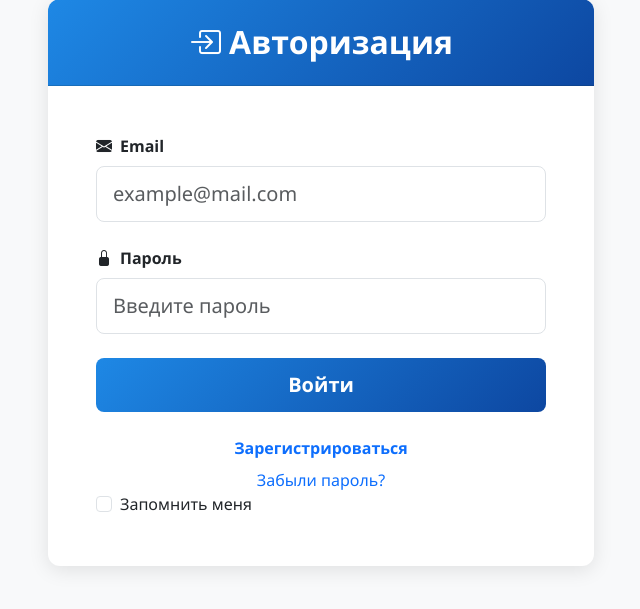
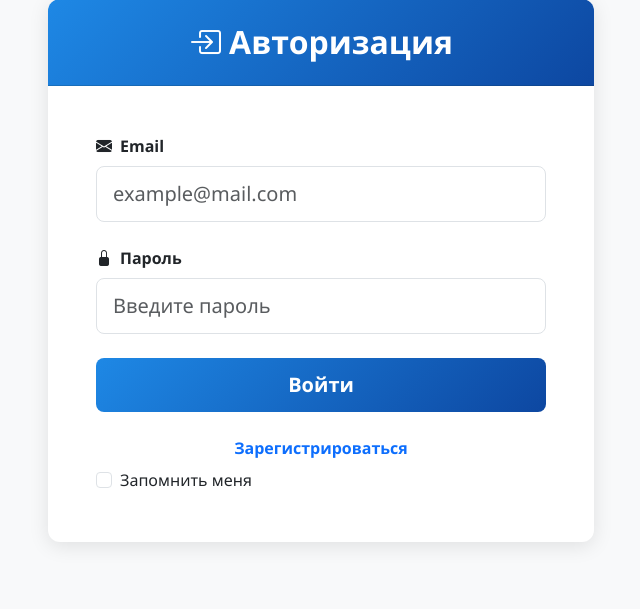
Before and after one commit to upKotle/it_trip, a Flask app: page /login in a window 1280 px wide. Shown: the part 49-658 px from the top of the page, without its empty margins (319-959 px from the left). Run offline with Flask 3, Linux system fonts and the light colour scheme.

Commit message:
Done login

```diff
--- a/templates/login.html
+++ b/templates/login.html
@@ -89,9 +89,6 @@
                                 <p class="mb-2">
                                     <a href="{{ url_for('register') }}" class="text-decoration-none fw-semibold">Зарегистрироваться</a>
                                 </p>
-                                <p class="mb-0">
-                                    <a href="#" class="text-decoration-none">Забыли пароль?</a>
-                                </p>
                             </div>
 
                             <!-- Flash сообщения -->
```
